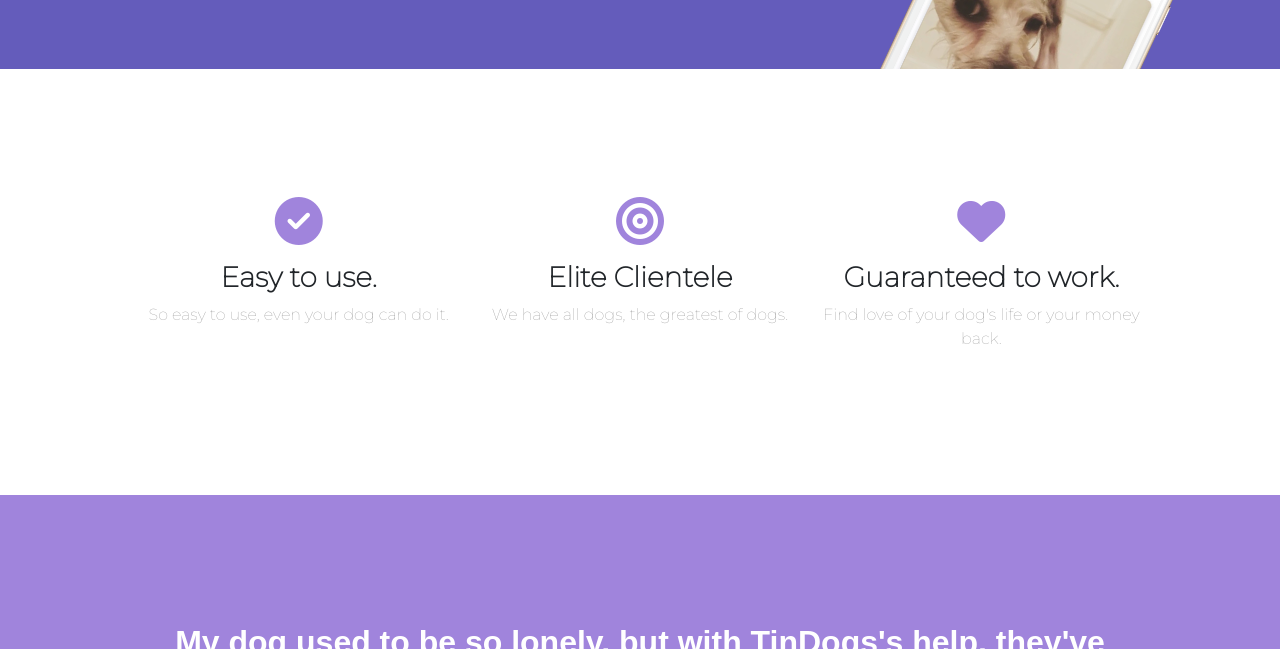
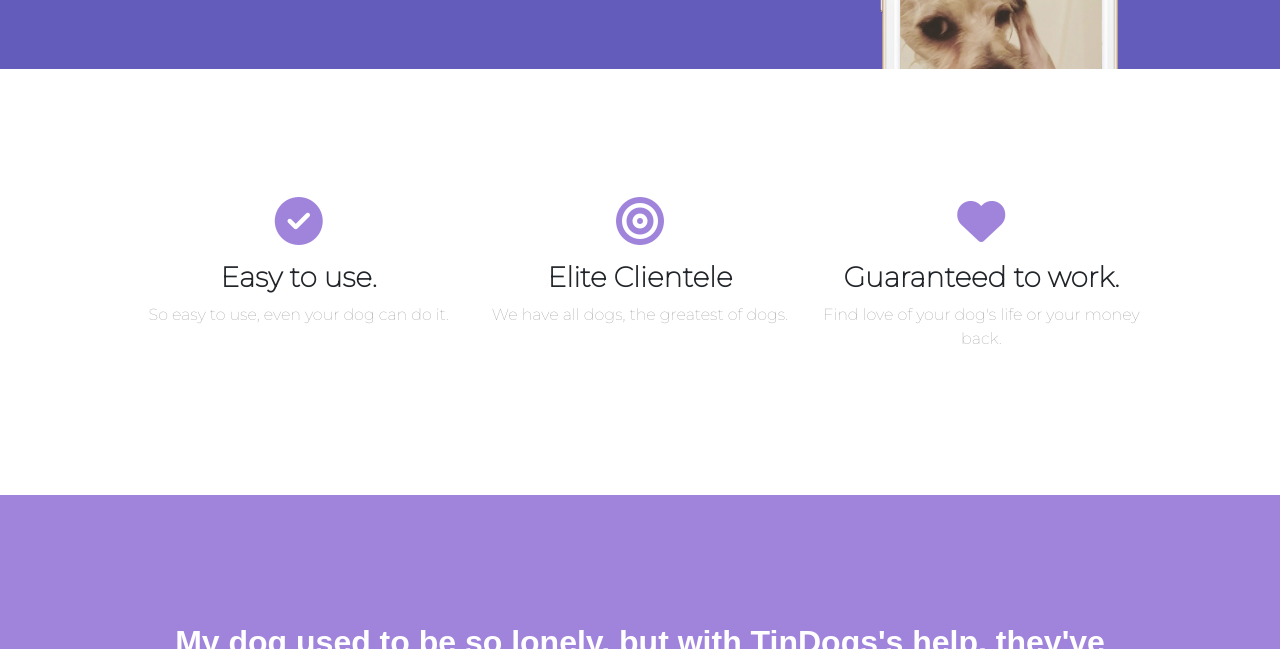
Before and after one commit to anshvarma07/tindog-7Mar2022, a website: page index.html in a window 1280 px wide. Shown: the part 451-1100 px from the top of the page. Drawn offline with nearby package versions, Linux system fonts and the light colour scheme.

Commit message:
update rotate

```diff
--- a/static/css/style.css
+++ b/static/css/style.css
@@ -70,7 +70,7 @@ a{
 
 .title-image {
     width: 45%;
-    transform: rotate(25Deg);
+    transform: rotate(0Deg);
     position: absolute;
     /* bottom: 80px; */
     z-index: 0;
```
